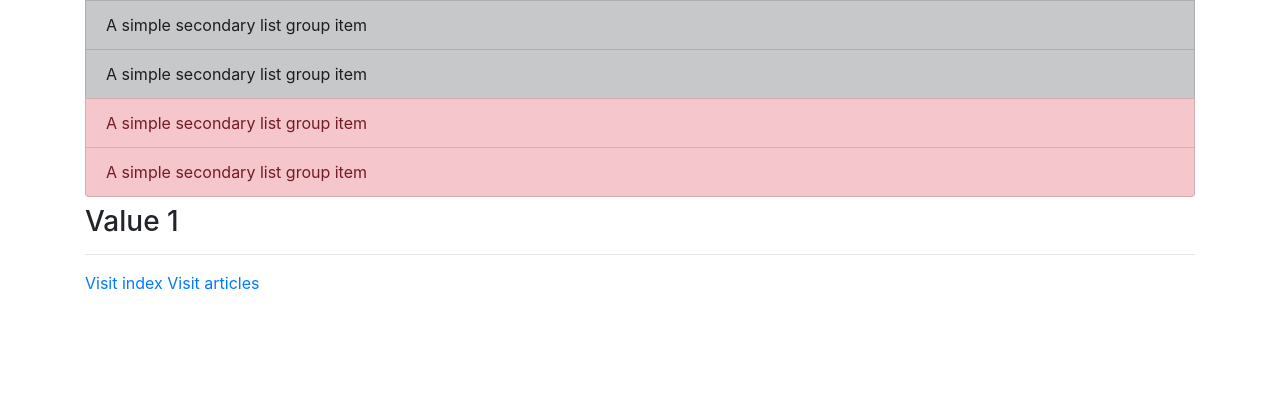
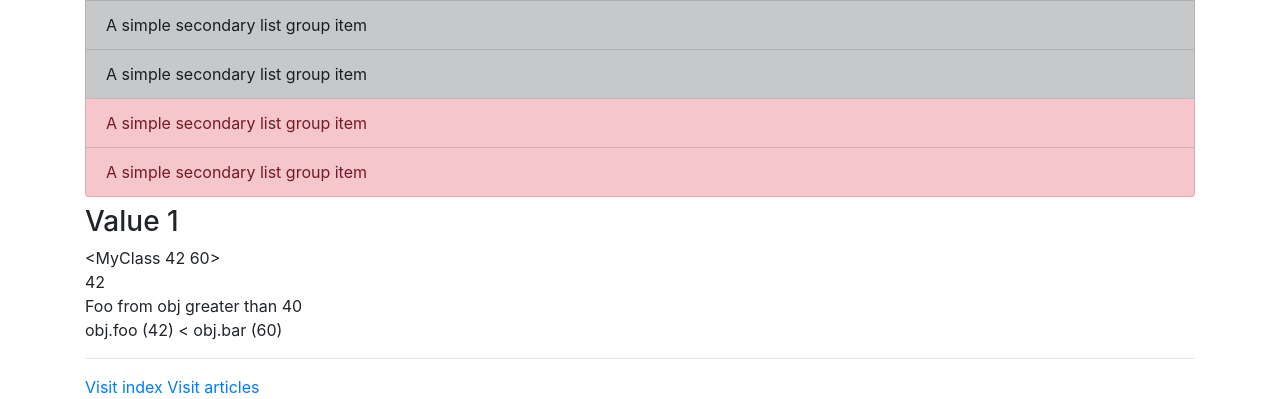
Before and after one commit to DmitryGulitsky/python-django-training, a Django app: page /homepage/articles/ in a window 1280 px wide. Shown: the part 1194-1593 px from the top of the page. Before the commit the page ends 1484 px from the top, so only its background shows below. Run offline with Django 3.2, Linux system fonts and the light colour scheme; some libraries are stand-ins or nearby versions.

Commit message:
Add '__repr__' method and 'foo' parameter to articles. Compare 'foo' and 'bar'

```diff
--- a/myproject/homepage/templates/homepage/articles.html
+++ b/myproject/homepage/templates/homepage/articles.html
@@ -51,8 +51,21 @@ Articles
 	<div>
 		<h4>
 			{% autoescape off %}
-				{% firstof val0 val1 val2 %}
+				{% firstof val0 val1 val2 'Nothing' %}
 			{% endautoescape %}
 		</h4>
 	</div>
+
+	<div>
+	{{ obj }}
+		<br>
+	{{ obj.foo }}
+		<br>
+	{% if obj.foo > 40 %}
+		<div>Foo from obj greater than 40</div>
+	{% endif %}
+		{% if obj.foo < obj.bar %}
+		<div>obj.foo ({{ obj.foo }}) < obj.bar ({{ obj.bar }})</div>
+	{% endif %}
+	</div>
 {% endblock %}
--- a/myproject/homepage/views.py
+++ b/myproject/homepage/views.py
@@ -12,12 +12,21 @@ def index_page(request):
 
 @require_GET
 def articles(request):
+    my_obj = MyClass()
     args = {
         'articles': list(range(1, 8)),
         # 'articles': [],
         'val0': '',
         'val1': '<h3>Value 1</h3>',
         'val2': '<h3>Value 2</h3>',
+        'obj': my_obj
     }
     response = render(request, 'homepage/articles.html', args)
     return response
+
+class MyClass:
+    foo = 42
+    bar = 60
+
+    def __repr__(self):
+        return f'<MyClass {self.foo} {self.bar}>'
```
